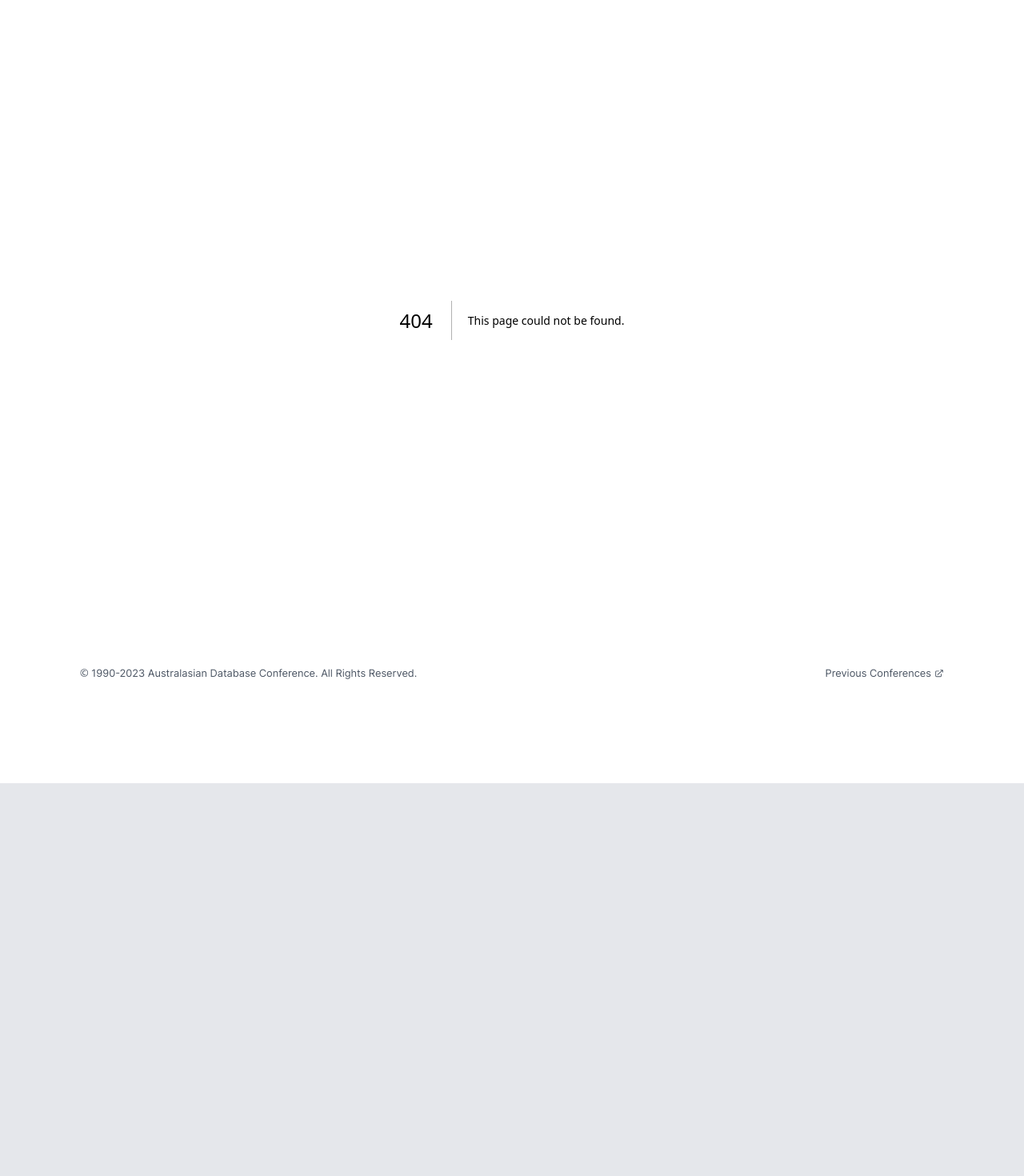
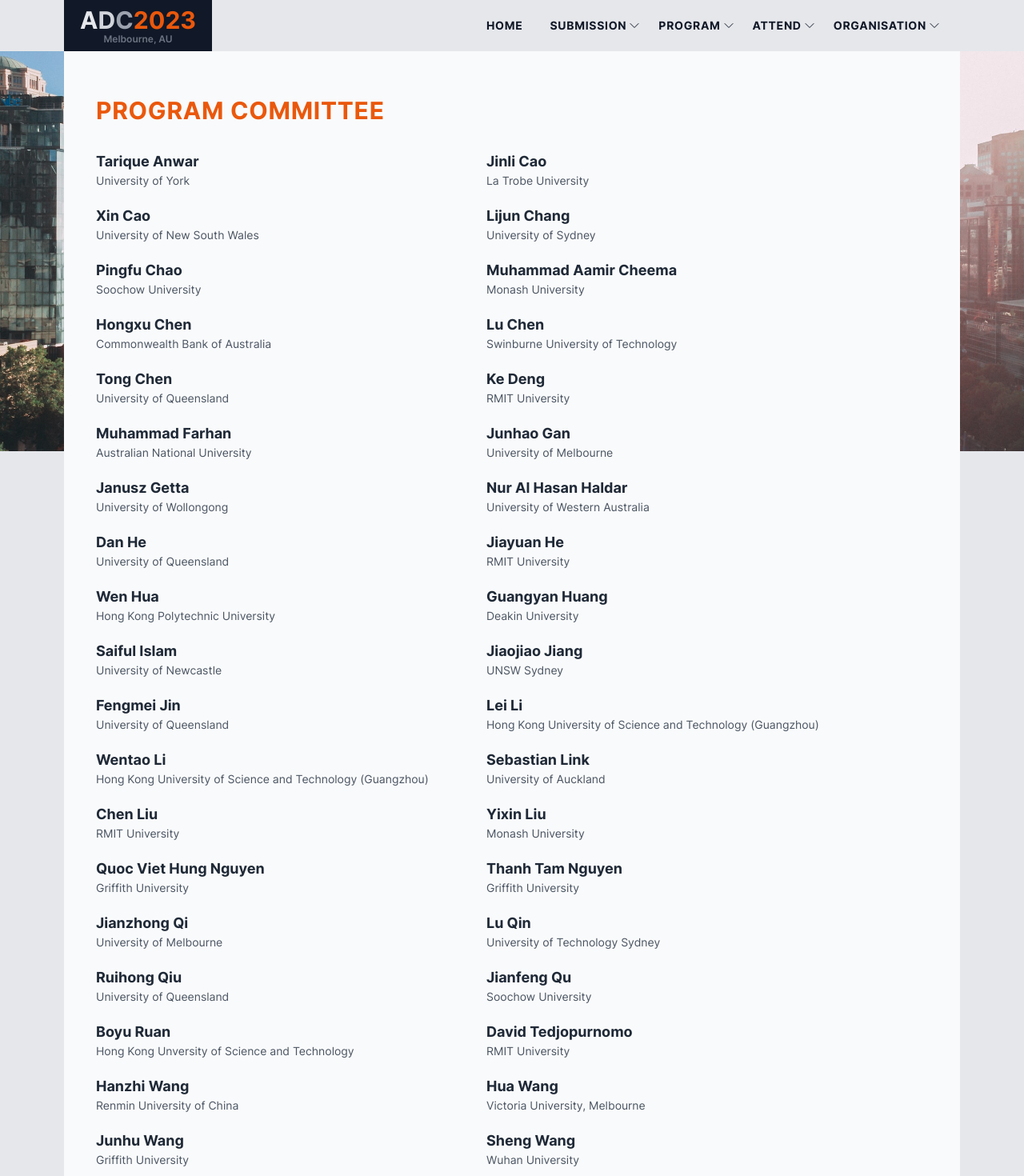
Before and after one commit to visatlas/adc2023, a Next.js app: page /program-committee in a window 1280 px wide. Before the commit this address had no page. Shown: the top 1470 px of the page at 80% size. Before the commit the page ends 979 px from the top, so only its background shows below. Built offline with nearby package versions, Linux system fonts and the light colour scheme.

Commit message:
Add program committee

```diff
--- a/src/components/navbar.tsx
+++ b/src/components/navbar.tsx
@@ -28,18 +28,22 @@ export const Navbar = () => {
   const [isSubmissionOpen, setIsSubmissionOpen] = useState(false);
   const [isProgramOpen, setIsProgramOpen] = useState(false);
   const [isAttendOpen, setIsAttendOpen] = useState(false);
+  const [isOrganisationOpen, setIsOrganisationOpen] = useState(false);
 
   return (
     <>
       <nav className="h-[4em] hidden md:flex items-center justify-end w-full text-gray-900">
         <ul className="flex justify-center h-full items-center">
+
+          {/* Home */}
           <li className="text-sm font-bold uppercase tracking-wider hover:text-orange-600 duration-100">
-            <Link className="px-2.5 py-2" href="/">Home</Link>
+            <Link className="pl-1 pr-1 lg:pl-2.5 lg:pr-2.5 py-2" href="/">Home</Link>
           </li>
 
+          {/* Submission */}
           <Menu as="li" className="relative ml-3 group">
             <div>
-              <Menu.Button className="text-sm font-bold uppercase tracking-wider group-hover:text-orange-600 duration-100 flex items-center px-2.5 py-2 space-x-0.5">
+              <Menu.Button className="text-sm font-bold uppercase tracking-wider group-hover:text-orange-600 duration-100 flex items-center pl-1 pr-1 lg:pl-2.5 lg:pr-2.5 py-2 space-x-0.5">
                 <span className="sr-only">Submission</span>
                 <span className="">Submission</span>
                 <ChevronDownIcon className="w-4 h-4" aria-hidden="true" />
@@ -87,9 +91,10 @@ export const Navbar = () => {
             </Transition>
           </Menu>
 
+          {/* Program */}
           <Menu as="li" className="relative group">
             <div>
-              <Menu.Button className="text-sm font-bold uppercase tracking-wider group-hover:text-orange-600 duration-100 flex items-center px-2.5 py-2 space-x-0.5">
+              <Menu.Button className="text-sm font-bold uppercase tracking-wider group-hover:text-orange-600 duration-100 flex items-center pl-1 pr-1 lg:pl-2.5 lg:pr-2.5 py-2 space-x-0.5">
                 <span className="sr-only">Program</span>
                 <span className="">Program</span>
                 <ChevronDownIcon className="w-4 h-4" aria-hidden="true" />
@@ -125,9 +130,10 @@ export const Navbar = () => {
             </Transition>
           </Menu>
 
+          {/* Attend */}
           <Menu as="li" className="relative group">
             <div>
-              <Menu.Button className="text-sm font-bold uppercase tracking-wider group-hover:text-orange-600 duration-100 flex items-center px-2.5 py-2 space-x-0.5">
+              <Menu.Button className="text-sm font-bold uppercase tracking-wider group-hover:text-orange-600 duration-100 flex items-center pl-1 pr-1 lg:pl-2.5 lg:pr-2.5 py-2 space-x-0.5">
                 <span className="sr-only">Attend</span>
                 <span className="">Attend</span>
                 <ChevronDownIcon className="w-4 h-4" aria-hidden="true" />
@@ -161,12 +167,40 @@ export const Navbar = () => {
             </Transition>
           </Menu>
 
-          <li className="text-sm font-bold uppercase tracking-wider hover:text-orange-600 duration-100">
-            <Link className="px-2.5 py-2" href="/organisation">Organisation</Link>
-          </li>
+          {/* Organisation */}
+          <Menu as="li" className="relative group">
+            <div>
+              <Menu.Button className="text-sm font-bold uppercase tracking-wider group-hover:text-orange-600 duration-100 flex items-center pl-1 pr-1 lg:pl-2.5 lg:pr-2.5 py-2 space-x-0.5">
+                <span className="sr-only">Organisation</span>
+                <span className="">Organisation</span>
+                <ChevronDownIcon className="w-4 h-4" aria-hidden="true" />
+              </Menu.Button>
+            </div>
+            <Transition as={Fragment}
+              enter="transition ease-out duration-100" enterFrom="transform opacity-0 scale-95" enterTo="transform opacity-100 scale-100"
+              leave="transition ease-in duration-75" leaveFrom="transform opacity-100 scale-100" leaveTo="transform opacity-0 scale-95">
+              <Menu.Items className="absolute right-0 xl:left-0 z-10 mt-0 w-52 origin-top-right rounded-md bg-white shadow-lg ring-1 ring-black ring-opacity-5 focus:outline-none divide-y divide-gray-100">
+                <div className='px-1 py-1'>
+                  <Menu.Item>
+                    {({ active }) => (<Link href="/organisation"
+                      className={classNames(active ? 'bg-gray-100' : '', 'block px-4 py-2 text-sm text-gray-700 font-medium rounded-md')}>
+                      ADC 2023 Organisation
+                    </Link>)}
+                  </Menu.Item>
+                  <Menu.Item>
+                    {({ active }) => (<Link href="/program-committee"
+                      className={classNames(active ? 'bg-gray-100' : '', 'block px-4 py-2 text-sm text-gray-700 font-medium rounded-md')}>
+                      Program Committee
+                    </Link>)}
+                  </Menu.Item>
+                </div>
+              </Menu.Items>
+            </Transition>
+          </Menu>
         </ul>
       </nav>
 
+      {/* Mobile Menu */}
       <nav className="h-[4em] flex md:hidden">
         <Bars3Icon className="w-8 h-8 m-auto hover:text-orange-600 cursor-pointer" onClick={() => setIsOpen(true)} />
         {isOpen && (
@@ -267,9 +301,25 @@ export const Navbar = () => {
                   </>
                 )}
 
-                <li className="text-sm w-full font-bold uppercase tracking-wider hover:text-orange-600 text-gray-100 duration-100">
-                  <Link className="py-2 block pr-6 w-full text-end" href="/organisation">Organisation</Link>
+                <li className="group w-full">
+                  <button className={`py-2 pr-6 text-sm w-full duration-100 font-bold uppercase tracking-wider group-hover:text-orange-600 flex items-center gap-x-1 justify-end ${isOrganisationOpen ? 'text-orange-600' : 'text-gray-100'}`}
+                    onClick={() => setIsOrganisationOpen(!isOrganisationOpen)}>
+                    {isOrganisationOpen ? <CaretDown aria-hidden="true" /> : <CaretLeft aria-hidden="true" />}
+                    <span className="pl-1">Organisation</span>
+                  </button>
+
                 </li>
+                {isOrganisationOpen && (
+                  <>
+                    <div className="h-[1px] w-full bg-orange-600"></div>
+                    <li className="text-sm w-full font-bold tracking-wide hover:text-orange-600 text-gray-100 duration-100 bg-gray-800">
+                      <Link className="py-2 block pr-6 w-full text-end" href="/organisation">ADC 2023 Organisation</Link>
+                    </li>
+                    <li className="text-sm w-full font-bold tracking-wide hover:text-orange-600 text-gray-100 duration-100 bg-gray-800">
+                      <Link className="py-2 block pr-6 w-full text-end" href="/program-committee">Program Committee</Link>
+                    </li>
+                  </>
+                )}
               </ul>
             </div>
           </div>
--- /dev/null
+++ b/src/data/pclist.json
@@ -0,0 +1,206 @@
+[
+  {
+    "name": "Tarique Anwar",
+    "affiliation": "University of York"
+  },
+  {
+    "name": "Jinli Cao",
+    "affiliation": "La Trobe University"
+  },
+  {
+    "name": "Xin Cao",
+    "affiliation": "University of New South Wales"
+  },
+  {
+    "name": "Lijun Chang",
+    "affiliation": "University of Sydney"
+  },
+  {
+    "name": "Pingfu Chao",
+    "affiliation": "Soochow University"
+  },
+  {
+    "name": "Muhammad Aamir Cheema",
+    "affiliation": "Monash University"
+  },
+  {
+    "name": "Hongxu Chen",
+    "affiliation": "Commonwealth Bank of Australia"
+  },
+  {
+    "name": "Lu Chen",
+    "affiliation": "Swinburne University of Technology"
+  },
+  {
+    "name": "Tong Chen",
+    "affiliation": "University of Queensland"
+  },
+  {
+    "name": "Ke Deng",
+    "affiliation": "RMIT University"
+  },
+  {
+    "name": "Muhammad Farhan",
+    "affiliation": "Australian National University"
+  },
+  {
+    "name": "Junhao Gan",
+    "affiliation": "University of Melbourne"
+  },
+  {
+    "name": "Janusz Getta",
+    "affiliation": "University of Wollongong"
+  },
+  {
+    "name": "Nur Al Hasan Haldar",
+    "affiliation": "University of Western Australia"
+  },
+  {
+    "name": "Dan He",
+    "affiliation": "University of Queensland"
+  },
+  {
+    "name": "Jiayuan He",
+    "affiliation": "RMIT University"
+  },
+  {
+    "name": "Wen Hua",
+    "affiliation": "Hong Kong Polytechnic University"
+  },
+  {
+    "name": "Guangyan Huang",
+    "affiliation": "Deakin University"
+  },
+  {
+    "name": "Saiful Islam",
+    "affiliation": "University of Newcastle"
+  },
+  {
+    "name": "Jiaojiao Jiang",
+    "affiliation": "UNSW Sydney"
+  },
+  {
+    "name": "Fengmei Jin",
+    "affiliation": "University of Queensland"
+  },
+  {
+    "name": "Lei Li",
+    "affiliation": "Hong Kong University of Science and Technology (Guangzhou)"
+  },
+  {
+    "name": "Wentao Li",
+    "affiliation": "Hong Kong University of Science and Technology (Guangzhou)"
+  },
+  {
+    "name": "Sebastian Link",
+    "affiliation": "University of Auckland"
+  },
+  {
+    "name": "Chen Liu",
+    "affiliation": "RMIT University"
+  },
+  {
+    "name": "Yixin Liu",
+    "affiliation": "Monash University"
+  },
+  {
+    "name": "Quoc Viet Hung Nguyen",
+    "affiliation": "Griffith University"
+  },
+  {
+    "name": "Thanh Tam Nguyen",
+    "affiliation": "Griffith University"
+  },
+  {
+    "name": "Jianzhong Qi",
+    "affiliation": "University of Melbourne"
+  },
+  {
+    "name": "Lu Qin",
+    "affiliation": "University of Technology Sydney"
+  },
+  {
+    "name": "Ruihong Qiu",
+    "affiliation": "University of Queensland"
+  },
+  {
+    "name": "Jianfeng Qu",
+    "affiliation": "Soochow University"
+  },
+  {
+    "name": "Boyu Ruan",
+    "affiliation": "Hong Kong Unversity of Science and Technology"
+  },
+  {
+    "name": "David Tedjopurnomo",
+    "affiliation": "RMIT University"
+  },
+  {
+    "name": "Hanzhi Wang",
+    "affiliation": "Renmin University of China"
+  },
+  {
+    "name": "Hua Wang",
+    "affiliation": "Victoria University, Melbourne"
+  },
+  {
+    "name": "Junhu Wang",
+    "affiliation": "Griffith University"
+  },
+  {
+    "name": "Sheng Wang",
+    "affiliation": "Wuhan University"
+  },
+  {
+    "name": "Weiqing Wang",
+    "affiliation": "Monash University"
+  },
+  {
+    "name": "Xiaoyang Wang",
+    "affiliation": "University of New South Wales"
+  },
+  {
+    "name": "Dong Wen",
+    "affiliation": "University of New South Wales"
+  },
+  {
+    "name": "Miao Xu",
+    "affiliation": "University of Queensland"
+  },
+  {
+    "name": "Zhengyi Yang",
+    "affiliation": "University of New South Wales"
+  },
+  {
+    "name": "Peiyu Yi",
+    "affiliation": "RMIT University"
+  },
+  {
+    "name": "Daokun Zhang",
+    "affiliation": "Monash University"
+  },
+  {
+    "name": "Wenjie Zhang",
+    "affiliation": "University of New South Wales"
+  },
+  {
+    "name": "Xin Zheng",
+    "affiliation": "Monash University"
+  },
+  {
+    "name": "Ying Zhang",
+    "affiliation": "University of Technology Sydney"
+  },
+  {
+    "name": "Zhuo Zhang",
+    "affiliation": "University of Melbourne"
+  },
+  {
+    "name": "Rui Zhou",
+    "affiliation": "Swinburne University of Technology"
+  },
+  {
+    "name": "Xiangmin Zhou",
+    "affiliation": "RMIT University"
+  }
+]
--- a/src/pages/organisation.tsx
+++ b/src/pages/organisation.tsx
@@ -6,7 +6,7 @@ export default function Organisation() {
   return (<Layout>
     <SEO title="Organisation" />
     <div className="px-5 md:px-8 lg:px-10 w-full">
-      <h2 className="uppercase text-3xl font-bold text-orange-600 tracking-wide mb-5 pt-10">Organisation</h2>
+      <h2 className="uppercase text-3xl font-bold text-orange-600 tracking-wide mb-5 mt-10 md:mt-14">Organisation</h2>
       <article className="pb-5">
         {committee.map((item) => (
           <div className="mt-6 mb-12" key={item.type}>
--- /dev/null
+++ b/src/pages/program-committee.tsx
@@ -0,0 +1,25 @@
+import Layout from '@/components/layout';
+import SEO from '@/components/seo';
+
+import committee from '@/data/pclist.json';
+
+export default function ProgramCommittee() {
+  return (<Layout>
+    <SEO title="Program Committee" />
+    <div className="px-5 md:px-8 lg:px-10 w-full">
+      <h2 className="uppercase text-3xl font-bold text-orange-600 tracking-wide mb-5 mt-10 md:mt-14">Program Committee</h2>
+      <article className="pb-5">
+        <ul className="flex gap-x-10 gap-y-5 flex-wrap mt-8 mb-12">
+          {committee.map((person) => (
+            <li className="flex w-[20em] sm:w-[28em]" key={person.name}>
+              <div className="flex flex-col justify-center">
+                <span className="text-gray-800 font-bold text-lg">{person.name}</span>
+                <span className="text-gray-600 text-sm">{person.affiliation}</span>
+              </div>
+            </li>
+          ))}
+        </ul>
+      </article>
+    </div>
+  </Layout>);
+}
```
